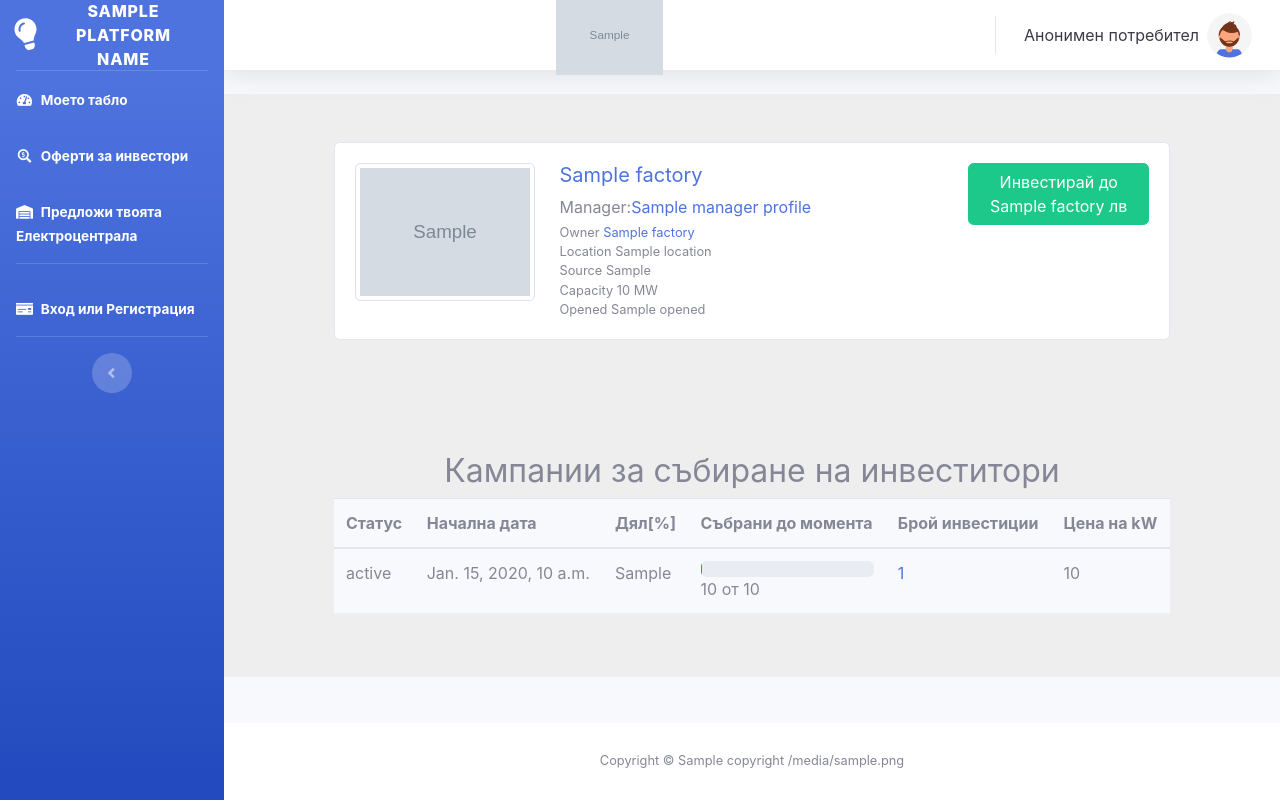
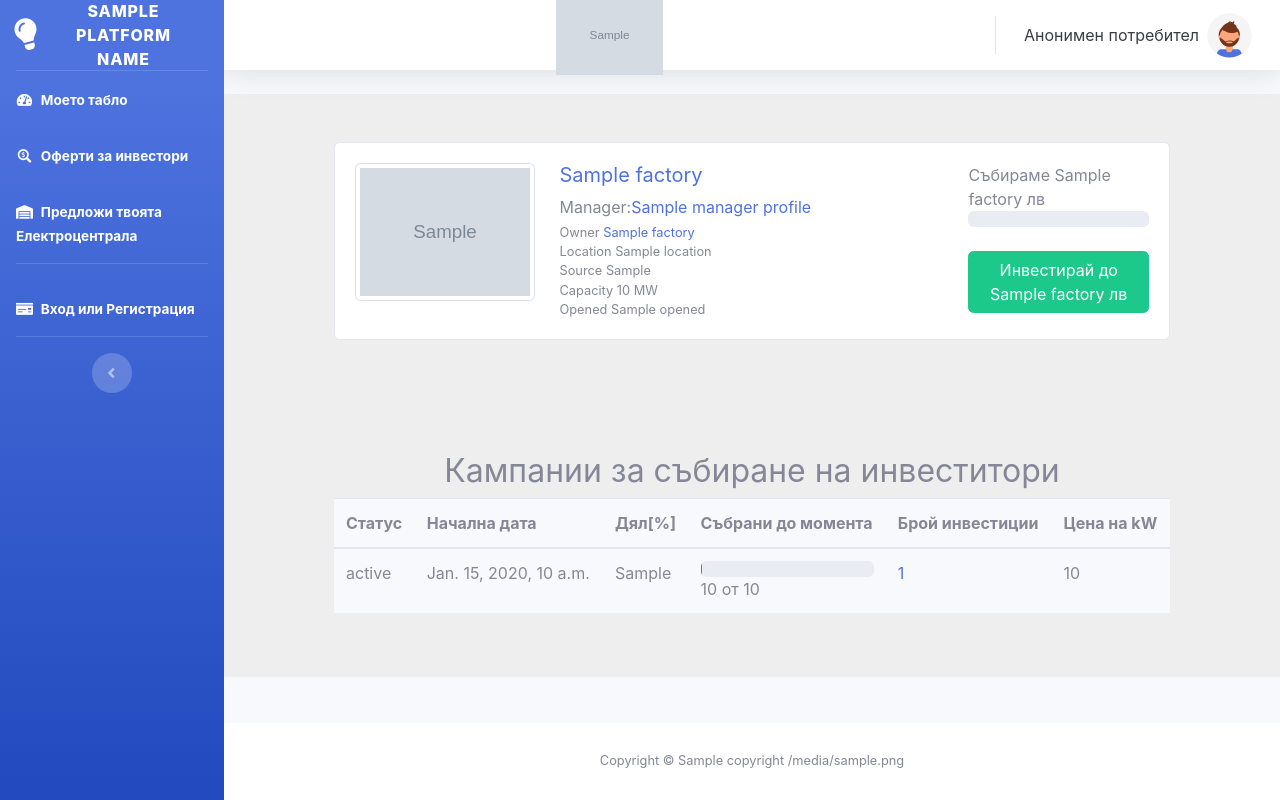
Before and after one commit to yordanmadzhunkov/django_keycloak, a Django app: template apps/vei_platform/templates/factory.html in a window 1280 px wide. Run offline with Django 4.2, Linux system fonts and the light colour scheme; the template is opened without the code that fills it: most values are stand-ins (such as "Sample title", 1, 10 or a date in 2020); grey boxes marked "Sample" are stand-in pictures; some libraries are stand-ins or nearby versions.

Commit message:
Going back to laptop

```diff
--- a/apps/vei_platform/forms.py
+++ b/apps/vei_platform/forms.py
@@ -463,6 +463,7 @@
             save,
             cancel,
         )
+        self.fields['amount'].label = 'Вашата инвестиция'
 
 
 class CustomImageField(Field):
--- a/apps/vei_platform/templates/snippets/factory_card.html
+++ b/apps/vei_platform/templates/snippets/factory_card.html
@@ -56,6 +56,16 @@
             {% endif %} <!--request.user.is_authenticated-->
             {% else %} <!--show_invest_form-->
             {% if factory|is_listed %}
+            <div>
+              <span>
+              Събираме {{factory|total_amount_listed }} лв
+              </span>
+            </div>
+            <div class="progress">
+              <div class="progress-bar" role="progressbar" style="width: {{factory|get_campaign_progress_percent}}%"
+                aria-valuenow="25" aria-valuemin="0" aria-valuemax="100"></div>
+            </div>
+            <br>
             {% if request.user.is_authenticated %}
             <!-- Factory is listed, user is authenticated-->
             {% if factory.get_manager_profile == profile %}
@@ -68,9 +78,8 @@
             {% else %}<!--factory.get_manager_profile == profile-->
             <div class="text-success">
               <a href="{% url 'campaign_active' pk=factory.pk %}">
-
                 <button class="btn btn-success" type="button">
-                  Инвестирай до {{factory|total_amount_listed }} лв
+                  Инвестирай
                 </button>
               </a>
             </div>
--- a/apps/vei_platform/templatetags/vei_platform_utils.py
+++ b/apps/vei_platform/templatetags/vei_platform_utils.py
@@ -26,6 +26,10 @@
 def get_active_campaign(factory):
     return Campaign.get_active(factory)
 
+@register.filter(is_safe=True)
+def get_campaign_progress_percent(factory):
+    return Campaign.get_active(factory).progress()['percent']
+
 
 @register.filter(is_safe=True)
 def balance_from_transactions(account):
```
